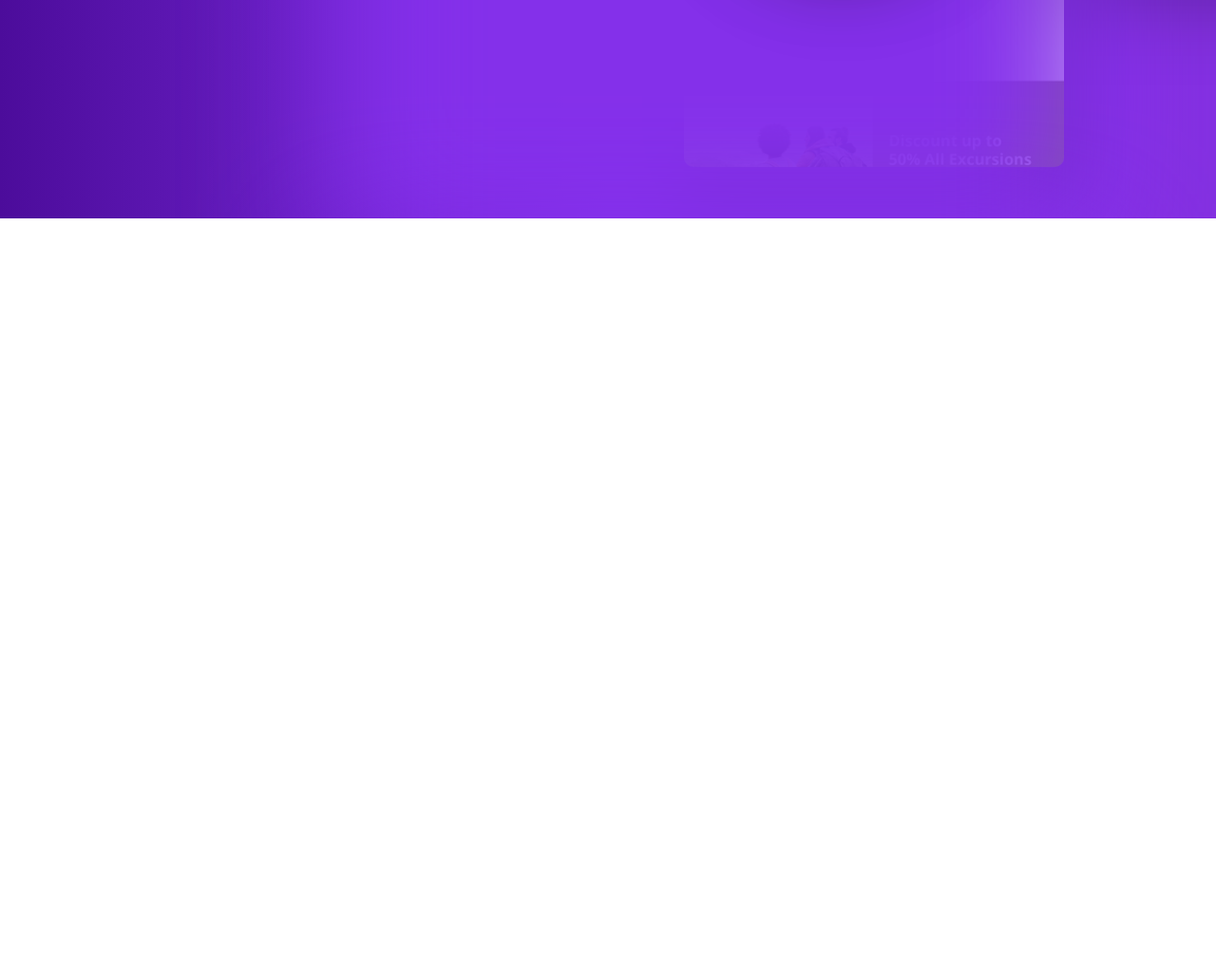
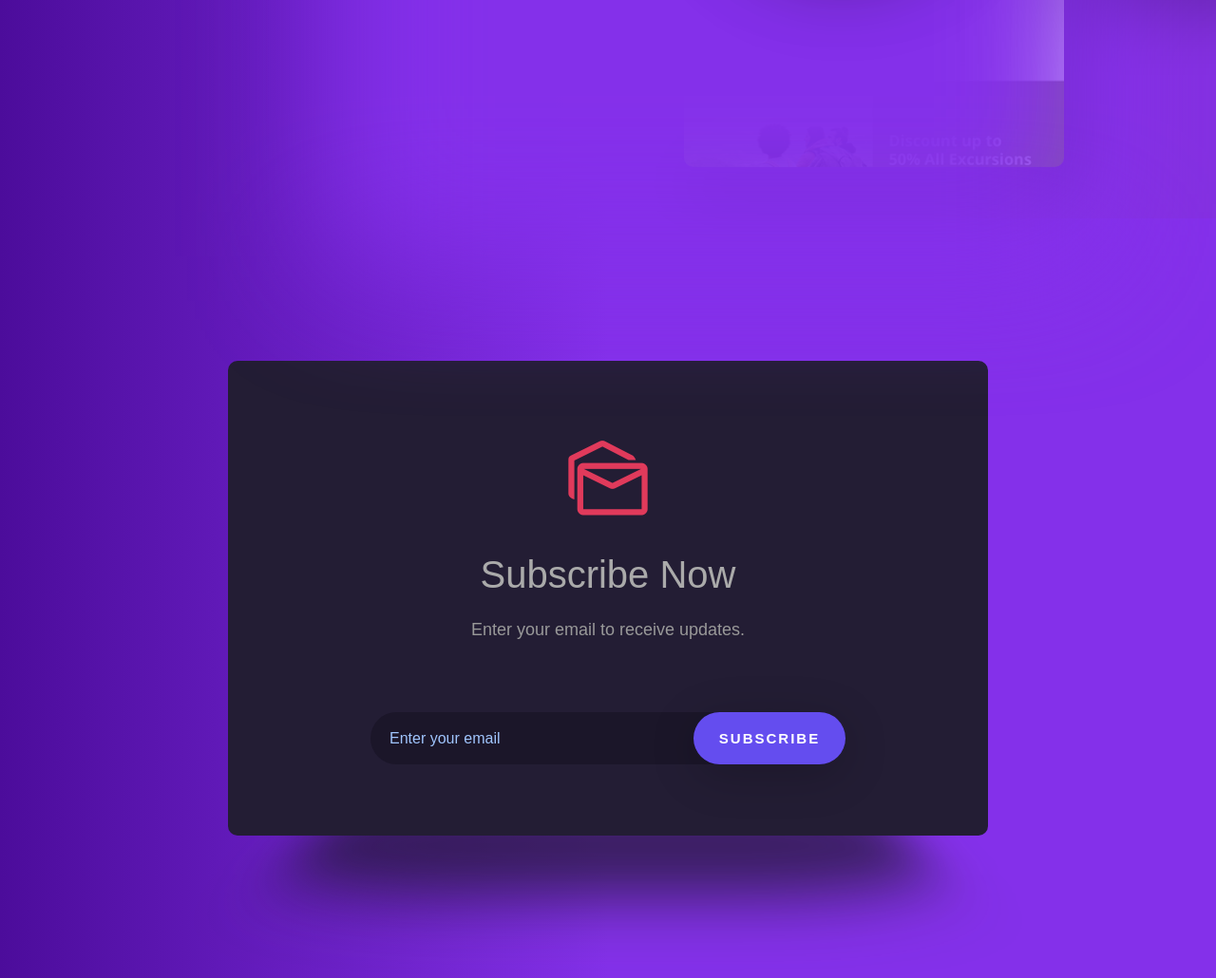
Before and after one commit to Ndukwechima/modern-responsive-website, a plain HTML site: page HTML/index.html in a window 1280 px wide. Shown: the part 5946-6976 px from the top of the page at 95% size. Before the commit the page ends 6176 px from the top, so only its background shows below. Drawn offline with nearby package versions, Linux system fonts and the light colour scheme; a web font is replaced by a local one.

Commit message:
Completed subscribe section

```diff
--- a/CSS/style.css
+++ b/CSS/style.css
@@ -975,7 +975,7 @@ header {
   background: linear-gradient(to left, #8430e1, #8430ea, #4c0c9b);
 }
 
-.templates::before{
+.templates::before {
   content: "";
   width: 80rem;
   height: 80rem;
@@ -985,7 +985,6 @@ header {
   bottom: -5%;
   right: 10%;
   filter: blur(7rem);
-
 }
 
 .templates-left {
@@ -1015,7 +1014,7 @@ header {
   margin-bottom: 7rem;
 }
 
-.templates-btn{
+.templates-btn {
   width: 30rem;
   height: 6rem;
   background-color: #fff;
@@ -1024,7 +1023,7 @@ header {
   font-size: 1.6rem;
   font-weight: bold;
   text-transform: uppercase;
-    letter-spacing: .1rem;
+  letter-spacing: 0.1rem;
   color: #aa3fec;
   box-shadow: 0 1rem 3rem rgba(0, 0, 0, 0.1);
   cursor: pointer;
@@ -1061,14 +1060,13 @@ header {
   box-shadow: 0 1rem 8rem rgba(0, 0, 0, 0.6);
 }
 
-
 .templates-right img:nth-child(3) {
   width: 70rem;
   top: 22%;
   left: 5%;
   z-index: 1;
   box-shadow: 0 1rem 8rem rgba(0, 0, 0, 0.5);
-    opacity: .5;
+  opacity: 0.5;
 }
 
 .play-button {
@@ -1078,7 +1076,7 @@ header {
   z-index: 5;
 }
 
-.play-btn{
+.play-btn {
   width: 20rem;
   height: 20rem;
   background-color: #fff;
@@ -1107,16 +1105,14 @@ header {
   transition: all 0.3s;
 }
 
-.play-btn:hover::before{
-     transform: translate(-50%, -50%) scale(.9);
-
+.play-btn:hover::before {
+  transform: translate(-50%, -50%) scale(0.9);
 }
 
-.play-btn i{
+.play-btn i {
   font-size: 7rem;
   color: #20252c;
 }
-
 
 /* Start of Video */
 .video-container {
@@ -1140,13 +1136,13 @@ header {
   visibility: visible;
 }
 
-.video{
+.video {
   width: 90rem;
   height: auto;
   position: relative;
 }
 
-.x-btn i{
+.x-btn i {
   position: absolute;
   top: -6%;
   right: 0;
@@ -1154,7 +1150,7 @@ header {
   cursor: pointer;
 }
 
-.controls-wrapper{
+.controls-wrapper {
   width: 100%;
   position: absolute;
   left: 0;
@@ -1165,26 +1161,26 @@ header {
   transition: all 0.08s ease;
 }
 
-.video-container.show-controls .controls-wrapper{
+.video-container.show-controls .controls-wrapper {
   bottom: 0;
   opacity: 1;
   visibility: visible;
 }
 
-.video-timeline{
+.video-timeline {
   position: absolute;
   width: 100%;
-  height: .7rem;
+  height: 0.7rem;
   cursor: pointer;
 }
 
-.progress-area{
+.progress-area {
   height: 0.3rem;
   background-color: rgba(255, 255, 255, 0.6);
   position: relative;
 }
 
-.progress-area span{
+.progress-area span {
   position: absolute;
   top: -2.5rem;
   left: 50%;
@@ -1193,14 +1189,14 @@ color: #333;
   font-size: 1.3rem;
 }
 
-.progress-bar{
+.progress-bar {
   width: 0;
   height: 100%;
   background-color: #2289ff;
   position: relative;
 }
 
-.progress-bar::before{
+.progress-bar::before {
   content: "";
   width: 1.3rem;
   height: 1.3rem;
@@ -1213,16 +1209,16 @@ font-size: 1.3rem;
 }
 
 .progress-area span,
-.progress-bar::before{
+.progress-bar::before {
   display: none;
 }
 
 .video-timeline:hover .progress-area span,
-.video-timeline:hover .progress-bar::before{
+.video-timeline:hover .progress-bar::before {
   display: block;
 }
 
-.video-controls{
+.video-controls {
   width: 100%;
   display: flex;
   align-items: center;
@@ -1231,21 +1227,21 @@ font-size: 1.3rem;
   background-color: rgba(0, 0, 0, 0.5);
 }
 
-.options{
+.options {
   display: flex;
   width: calc(100% / 3);
   align-items: center;
 }
 
-.options:nth-child(2){
+.options:nth-child(2) {
   justify-content: center;
 }
 
-.options:nth-child(3){
+.options:nth-child(3) {
   justify-content: flex-end;
 }
 
-.options button{
+.options button {
   width: 4rem;
   height: 4rem;
   border: none;
@@ -1254,38 +1250,38 @@ font-size: 1.3rem;
   cursor: pointer;
 }
 
-.options i{
+.options i {
   font-size: 1.9rem;
 }
 
 .options i,
-.options span{
+.options span {
   width: 100%;
   height: 100%;
   line-height: 4rem;
 }
 
-.options input{
+.options input {
   height: 0.4rem;
   width: 7.5rem;
   margin-right: 1rem;
 }
 
-.video-timer span{
+.video-timer span {
   color: #fff;
 }
 
-.playback-content{
+.playback-content {
   position: relative;
 }
 
-.speed-options{
+.speed-options {
   width: 9.5rem;
   position: absolute;
   bottom: 4rem;
   left: -4rem;
   background-color: #fff;
-  border-radius: .4rem;
+  border-radius: 0.4rem;
   box-shadow: 0 1rem 10rem rgba(0, 0, 0, 0.2);
   opacity: 0;
   visibility: hidden;
@@ -1293,23 +1289,23 @@ font-size: 1.3rem;
   z-index: 10;
 }
 
-.speed-options.show{
+.speed-options.show {
   opacity: 1;
   visibility: visible;
 }
 
-.speed-options div{
+.speed-options div {
   font-size: 1.4rem;
   padding: 0.5rem 0 0.5rem 1.5rem;
   cursor: pointer;
 }
 
-.active-option{
+.active-option {
   background-color: #2371ff;
   color: #fff;
 }
 
-video{
+video {
   width: 100%;
   height: 100%;
   box-shadow: 0 1rem 10rem rgba(20, 52, 129, 0.7);
@@ -1318,4 +1314,112 @@ video{
 
 /* End of Templates  */
 
+
+/* Start of Subscribe  */
+.subscribe {
+  width: 100%;
+  height: 100vh;
+  background: linear-gradient(to left, #8430ea,
+  #8430ea, #4c0c9b);
+  display: flex;
+  justify-content: center;
+  align-items: center;
+  perspective: 50rem
+}
+
+.subscribe-wrapper{
+  width: 80rem;
+  height: 50rem;
+  background-color: #231d34;
+  border-radius: 1rem;
+  display: flex;
+  flex-direction: column;
+  justify-content: space-evenly;
+  align-items: center;
+  position: relative;
+  transform-style: preserve-3d;
+}
+
+.subscribe-icon span {
+  font-size: 10rem;
+  color: #e03a5b;
+}
+
+.subscribe-wrapper h1 {
+  font-size: 4rem;
+  font-weight: 300;
+  color: #aaa;
+  margin-top: -5rem;
+}
+
+.subscribe-wrapper p {
+  font-size: 1.8rem;
+  font-weight: 300;
+  color: #999;
+  margin-top: -5rem;
+}
+
+.subscribe-input-group {
+  width: 50rem;
+  height: 5.5rem;
+  position: relative;
+}
+
+.subscribe-input-group input {
+  position: absolute;
+  width: 100%;
+  height: 100%;
+  background-color: #1b1629;
+  border: none;
+  border-radius: 5rem;
+  padding: 1rem 1rem 1rem 2rem;
+  font-size: 1.6rem;
+  font-weight: 300;
+  color: #a0c5fd;
+}
+
+.subscribe-input-group input::placeholder {
+  font-size: 1.6rem;
+  color: #a0c5fd;
+}
+
+.subscribe-input-group button {
+  width: 16rem;
+  height: 100%;
+  background-color: #644def;
+  position: absolute;
+  top: 0;
+  right: 0;
+  border: none;
+  border-radius: 5rem;
+  font-size: 1.5rem;
+  font-weight: bold;
+  text-transform: uppercase;
+  color: #fff;
+  letter-spacing: .2rem;
+  box-shadow: 0 1rem 5rem rgba(0, 0, 0, 0.2);
+  cursor: pointer;
+  transition: all .3s;
+}
+
+.subscribe-input-group button:hover {
+  background-color:#e03a5b;
+}
+
+.subscribe-shadow {
+  width: 80%;
+  height: 12rem;
+  background-color: #1b1629;
+  position: absolute;
+  bottom: -7rem;
+  left: 50%;
+  transform: translateX(-50%)rotateX(70deg);
+  border-radius: 30%;
+  filter: blur(3rem);
+  opacity: 0.7;
+}
+
+
+/* End of End of Subscribe  */
+
 /* End of container */
--- a/HTML/index.html
+++ b/HTML/index.html
@@ -596,6 +596,23 @@
         <!-- End of Video -->
       </section>
       <!--End of Templates -->
+
+      <!-- Start of Subscribe  -->
+      <section class="subscribe">
+        <div class="subscribe-wrapper">
+          <div class="subscribe-icon">
+            <span class="material-symbols-rounded"> mark_as_unread </span>
+          </div>
+          <h1>Subscribe Now</h1>
+          <p>Enter your email to receive updates.</p>
+          <div class="subscribe-input-group">
+            <input type="email" placeholder="Enter your email" />
+            <button type="button">Subscribe</button>
+          </div>
+          <div class="subscribe-shadow"></div>
+        </div>
+      </section>
+      <!-- End of Subscribe  -->
     </div>
     <!-- End of container -->
     <script src="../JS/script.js"></script>
```
Lines whose indentation alone changed are shown as unchanged.
